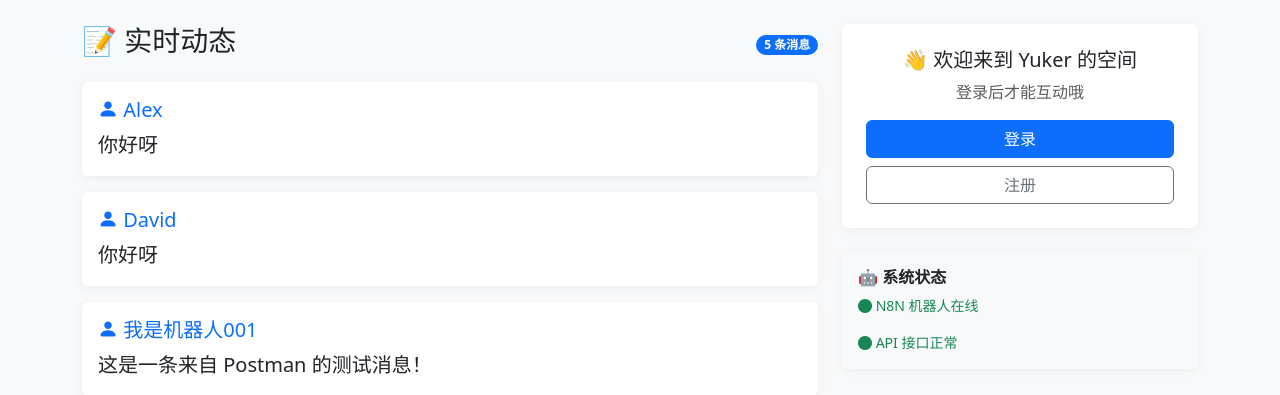
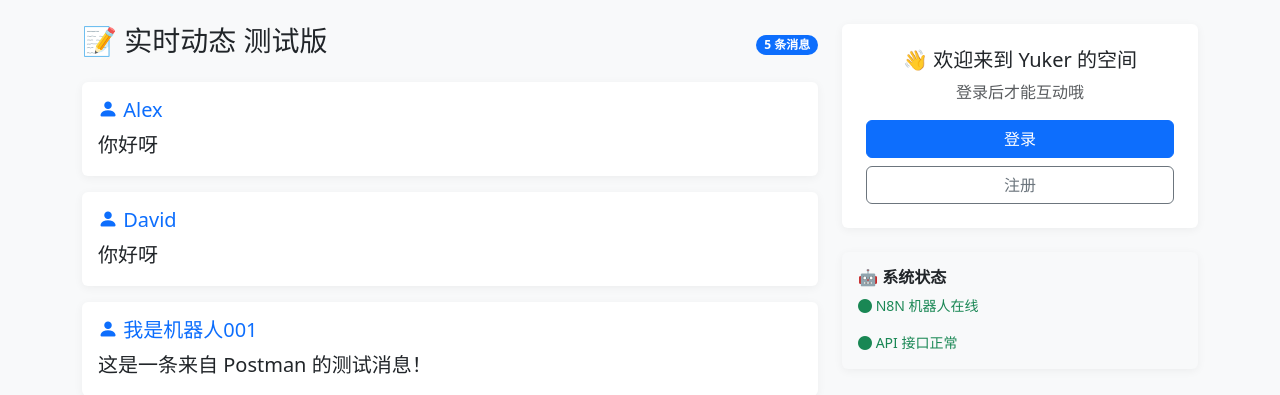
Before and after one commit to xxxYuker/my-testing-falsh-app, a Flask app: page / in a window 1280 px wide. Shown: the part 56-451 px from the top of the page. Run offline with Flask 3, Linux system fonts and the light colour scheme.

Commit message:
测试版

```diff
--- a/templates/index.html
+++ b/templates/index.html
@@ -6,7 +6,7 @@
 <div class="row">
     <div class="col-md-8">
         <div class="d-flex justify-content-between align-items-center mb-3">
-            <h3>📝 实时动态</h3>
+            <h3>📝 实时动态 测试版 </h3>
             <span class="badge bg-primary rounded-pill">{{ messages|length }} 条消息</span>
         </div>
 
```
